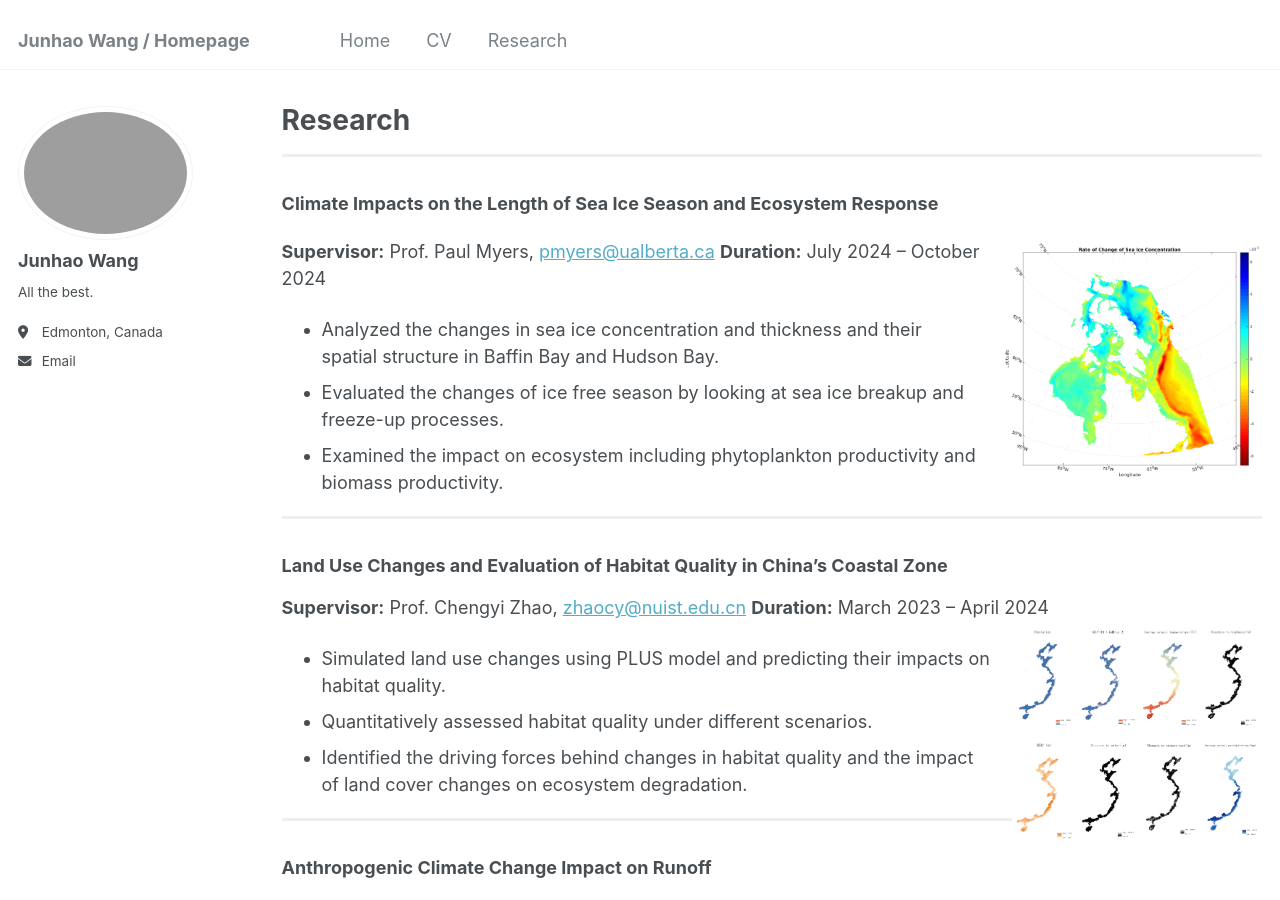
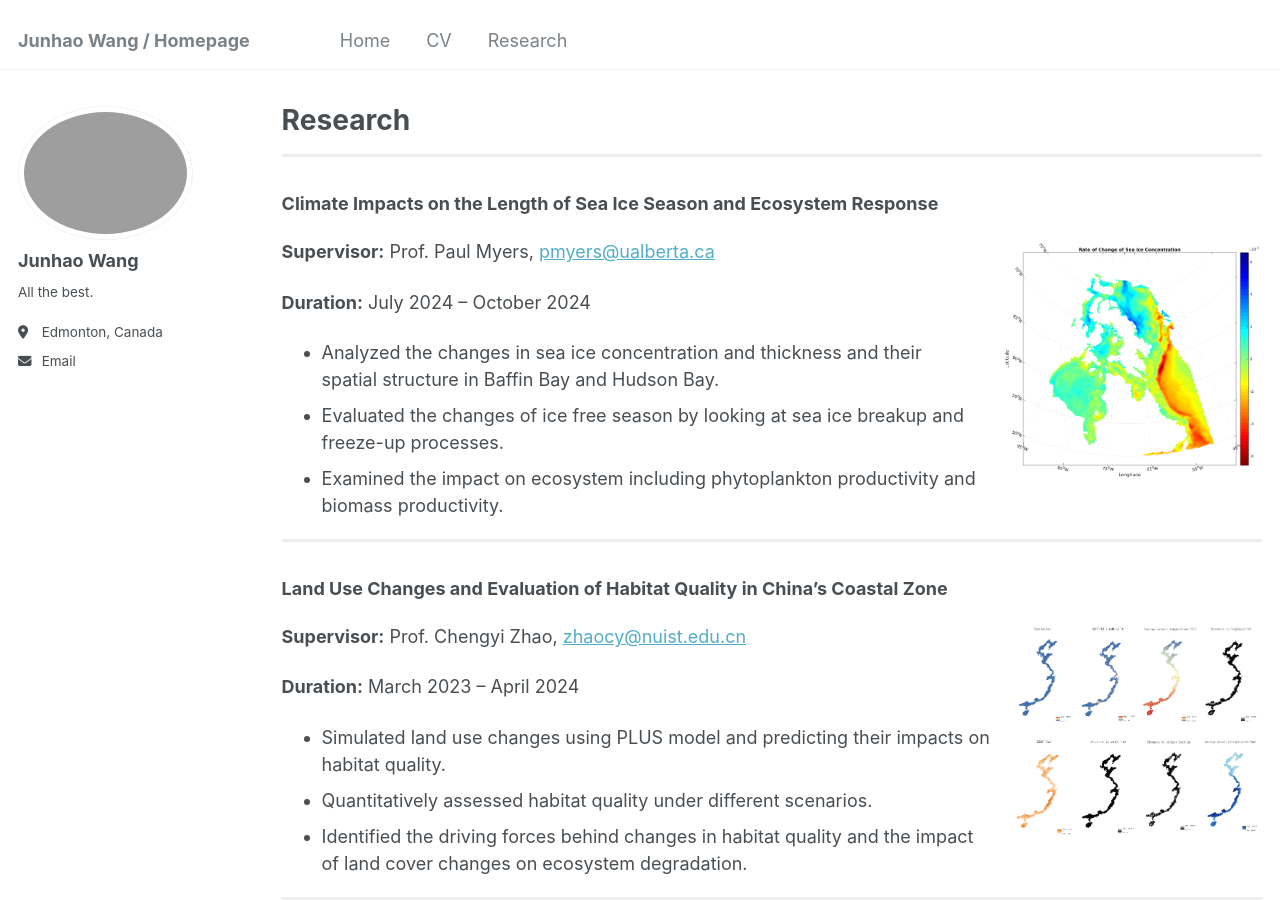
Before and after one commit to sigmundw/sigmundw.github.io, a Jekyll site: the page built from _pages/research.md, in a window 1280 px wide and 900 px high. Built offline with Jekyll 4.4.1, drawn with Linux system fonts in a browser that asks for light colours.

Commit message:
Update research.md

```diff
--- a/_pages/research.md
+++ b/_pages/research.md
@@ -14,6 +14,7 @@ redirect_from:
 <img src="https://sigmundw.github.io/images/IC_change.png" alt="IC Image" width="260" align="right" style="margin-left: 20px;"/>
 
 **Supervisor:** Prof. Paul Myers, [pmyers@ualberta.ca](mailto:pmyers@ualberta.ca)
+
 **Duration:** July 2024 – October 2024
 
 - Analyzed the changes in sea ice concentration and thickness and their spatial structure in Baffin Bay and Hudson Bay.
@@ -23,9 +24,12 @@ redirect_from:
 <div style="border-top: 3px solid #eee; margin: 20px 0;"></div>
 
 ### Land Use Changes and Evaluation of Habitat Quality in China’s Coastal Zone
+<img src="https://sigmundw.github.io/images/coast.png" alt="Coast Image" width="250" align="right" style="margin-left: 20px;"/>
+
 **Supervisor:** Prof. Chengyi Zhao, [zhaocy@nuist.edu.cn](mailto:zhaocy@nuist.edu.cn)
+
 **Duration:** March 2023 – April 2024
-<img src="https://sigmundw.github.io/images/coast.png" alt="Coast Image" width="250" align="right" style="margin-left: 20px;"/>
+
 - Simulated land use changes using PLUS model and predicting their impacts on habitat quality.
 - Quantitatively assessed habitat quality under different scenarios.
 - Identified the driving forces behind changes in habitat quality and the impact of land cover changes on ecosystem degradation.
@@ -33,9 +37,12 @@ redirect_from:
 <div style="border-top: 3px solid #eee; margin: 20px 0;"></div>
 
 ### Anthropogenic Climate Change Impact on Runoff
+<img src="https://sigmundw.github.io/images/cuntan.png" alt="Cuntan Image" width="260" align="right" style="margin-left: 20px;"/>
+
 **Supervisor:** Prof. Buda Su, [subd@nuist.edu.cn](mailto:subd@nuist.edu.cn)
+
 **Duration:** September 2022 – February 2024
-<img src="https://sigmundw.github.io/images/cuntan.png" alt="Cuntan Image" width="260" align="right" style="margin-left: 20px;"/>
+
 - Constructed a Random Forest model using temperature and precipitation under different scenarios to predict runoff patterns.
 - Evaluated the anthropogenic climate change on runoff by comparing discharge under “anthropogenic + natural” forcing and the discharge under “natural” forcing.
 - Identified the shifts in annual, monthly and extreme discharge patterns.
```
